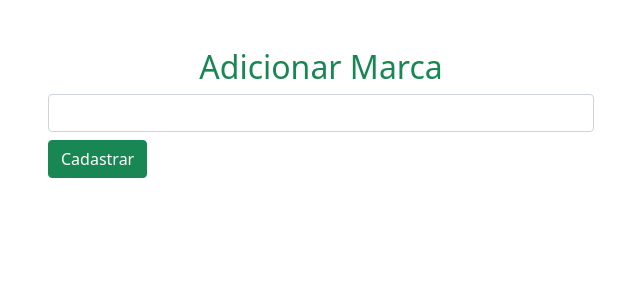
After one commit to Valdeci-Embu/lojaflask01, a Flask app: page /addmarca in a window 1280 px wide. The commit adds this page. Shown: the top 300 px of the page, without its empty margins (319-959 px from the left). Run offline with Flask 3, Linux system fonts and the light colour scheme; some libraries are stand-ins or nearby versions.

Commit message:
acrescentado cadastro de marcas

```diff
--- a/loja/__init__.py
+++ b/loja/__init__.py
@@ -10,3 +10,4 @@ db = SQLAlchemy(app)
 bcrypt = Bcrypt(app)
 
 from loja.admin import rotas
+from loja.produtos import rotas
--- /dev/null
+++ b/loja/produtos/rotas.py
@@ -0,0 +1,14 @@
+from flask import request, render_template, redirect, url_for, flash
+from loja import app, db
+from .models import Marcas, Categoria
+
+@app.route('/addmarca', methods=['GET', 'POST'])
+def addmarca():
+    if request.method == "POST":
+        getmarca = request.form.get('marca')
+        marca = Marcas(name=getmarca)
+        db.session.add(marca)
+        db.session.commit()
+        flash(f'A marca {getmarca} foi cadastrada com sucesso', 'success')
+        return redirect(url_for('addmarca'))
+    return render_template('produtos/addmarca.html', marcas='marcas')
--- a/loja/templates/_messages.html
+++ b/loja/templates/_messages.html
@@ -1,5 +1,3 @@
-<h1 class="text-center h1 success">Teste</h1>
-
 {% with messages = get_flashed_messages(with_categories=true) %}
   {% if messages %}
     <div class=flashes>
--- a/loja/templates/admin/login.html
+++ b/loja/templates/admin/login.html
@@ -8,7 +8,7 @@
         <div class="col-md-4"></div>
         <div class="col-md-4">
             <div class="text-center text-success h1">Fazer login</div>
-
+            {% include '_messages.html' %}
             <form method='post' enctype="multipart/form-data">
                 <div>
                     {{ render_field(form.email, class="form-control") }}
--- a/loja/templates/admin/registrar.html
+++ b/loja/templates/admin/registrar.html
@@ -3,6 +3,7 @@
 {% block content %}
 <div class="text-center text-success h1">Registrar Usuário</div>
 <div class="container">
+    {% include '_messages.html' %}
     {% from "_formhelpers.html" import render_field %}
     <form method='post' enctype="multipart/form-data">
         <div>
--- /dev/null
+++ b/loja/templates/produtos/addmarca.html
@@ -0,0 +1,31 @@
+{% extends 'layouts.html' %}
+
+{% block content %}
+<div class="container">
+    <div class="row">
+        <div class="col-md-3"></div>
+        <div class="col-md-6">
+            {% include "_messages.html" %}
+            {% if marcas %}
+            <h2 class="text-center text-success mt-5">Adicionar Marca</h2>
+
+            <form action="" method="POST">
+                <input type="text" name="marca" class="form-control">
+                <input type="submit" value="Cadastrar" class="btn btn-success mt-2">
+            </form>
+            {% else %}
+            <h2 class="text-center text-success mt-5">Adicionar Categoria</h2>
+
+            <form action="" method="POST">
+                <input type="text" name="categoria" class="form-control">
+                <input type="submit" value="Cadastrar" class="btn btn-success mt-2">
+            </form>
+            {% endif %}
+        </div>
+        <div class="col-md-3"></div>
+    </div>
+
+</div>
+
+
+{% endblock content %}
```
Also changed, not shown: loja/produtos/models.py (added, +15 -0 lines), loja/produtos/__init__.py (added).
